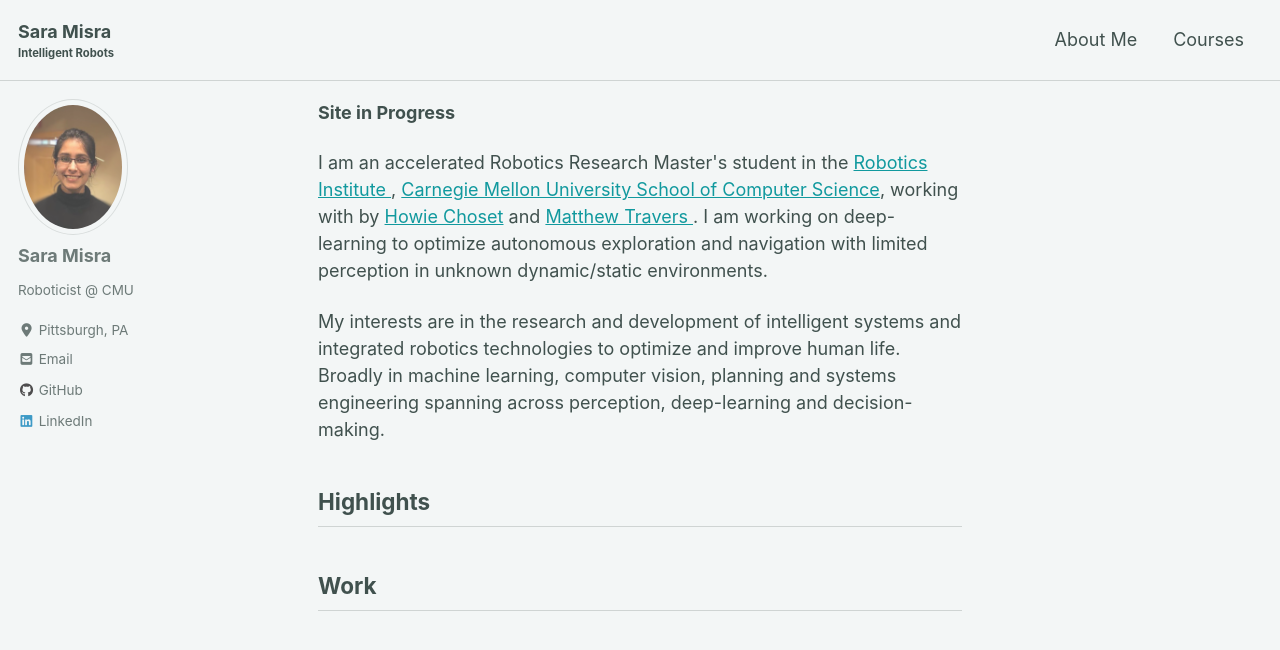
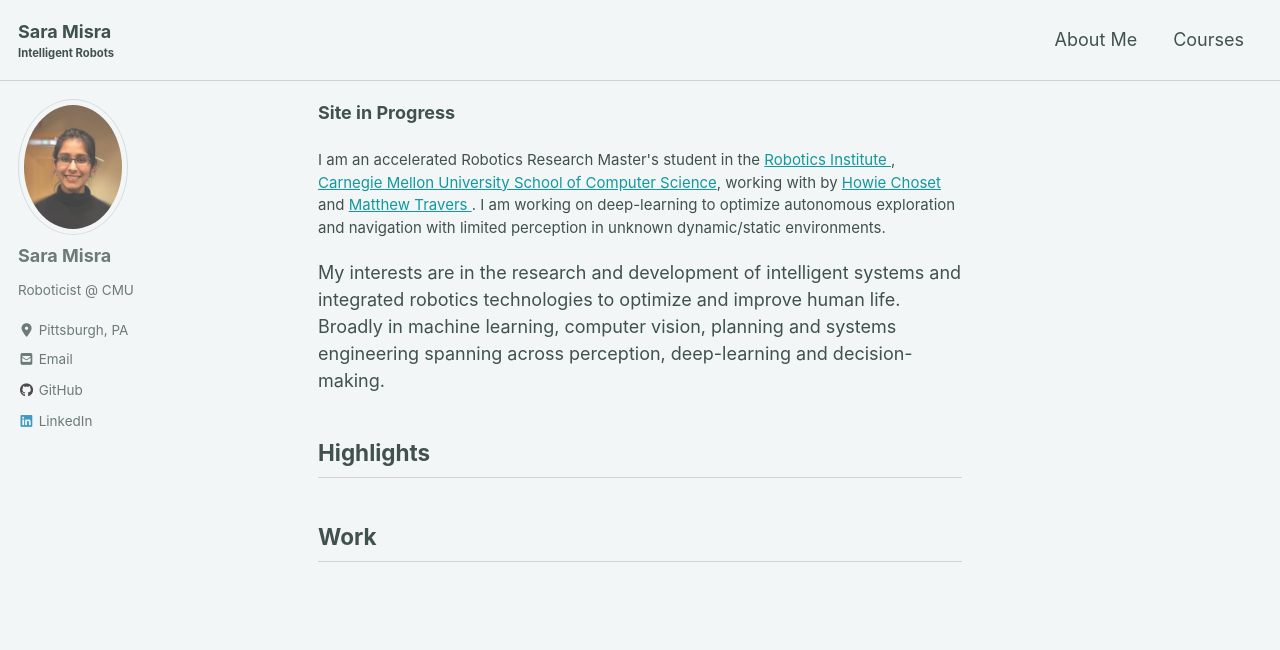
Before and after one commit to saram1sra/saram1sra.github.io, a Jekyll site: the page built from index.html, in a window 1280 px wide and 900 px high. Shown: the top 650 px of the window. Built offline with Jekyll 4.4.1, drawn with Linux system fonts in a browser that asks for light colours; cached includes are drawn as plain includes; nearby versions of some CDN libraries; the list of posts is cut into pages by our own code.

Commit message:
experimenting with fonts

```diff
--- a/index.html
+++ b/index.html
@@ -5,7 +5,7 @@
 
 <p><b>Site in Progress</b></p>
 
-<p >
+<p style="font-size:15px">
 
 I am an accelerated Robotics Research Master's student in the <a href='https://www.ri.cmu.edu/'>Robotics Institute </a>,
 <a href='https://www.cs.cmu.edu/'>Carnegie Mellon University School of Computer Science</a>,
```
